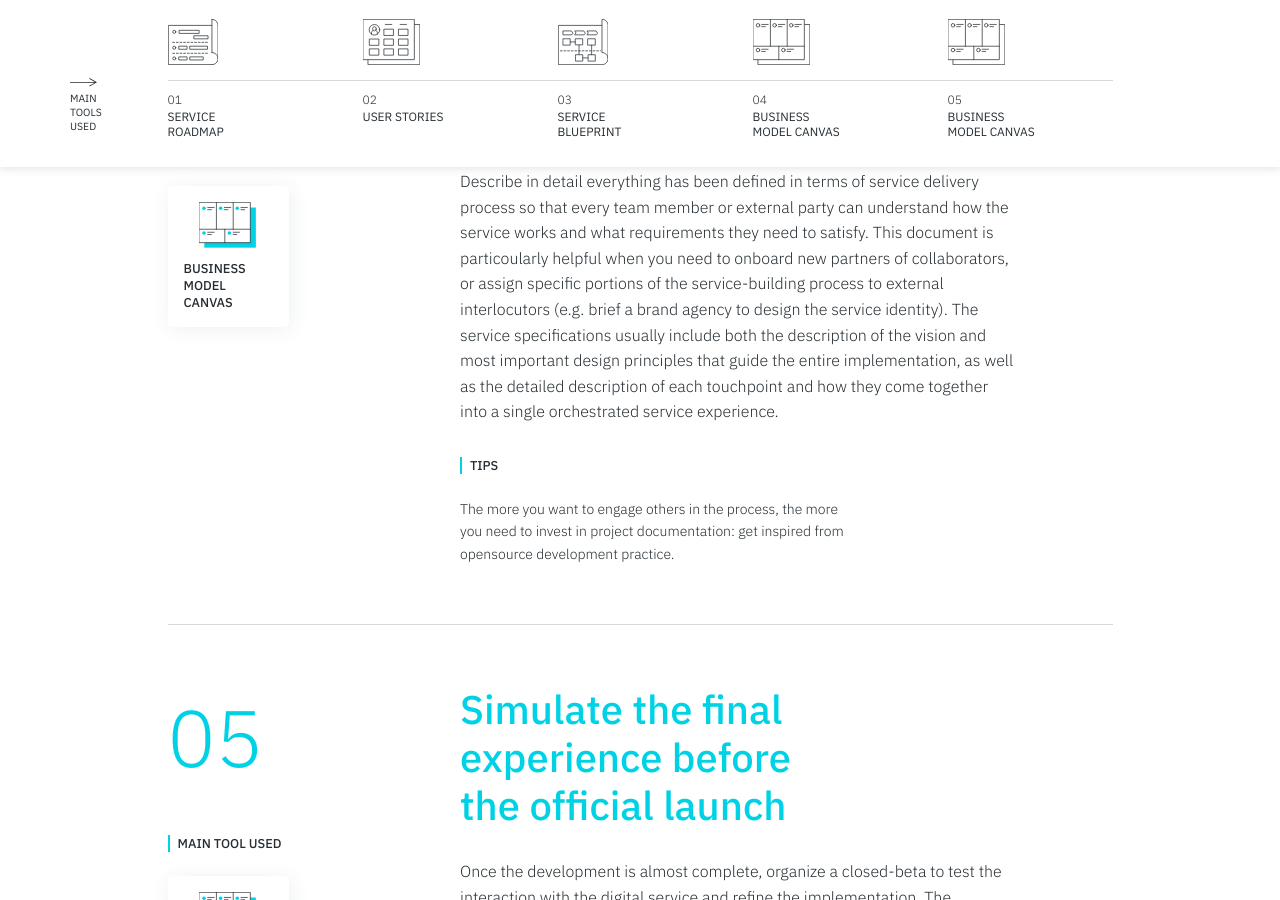
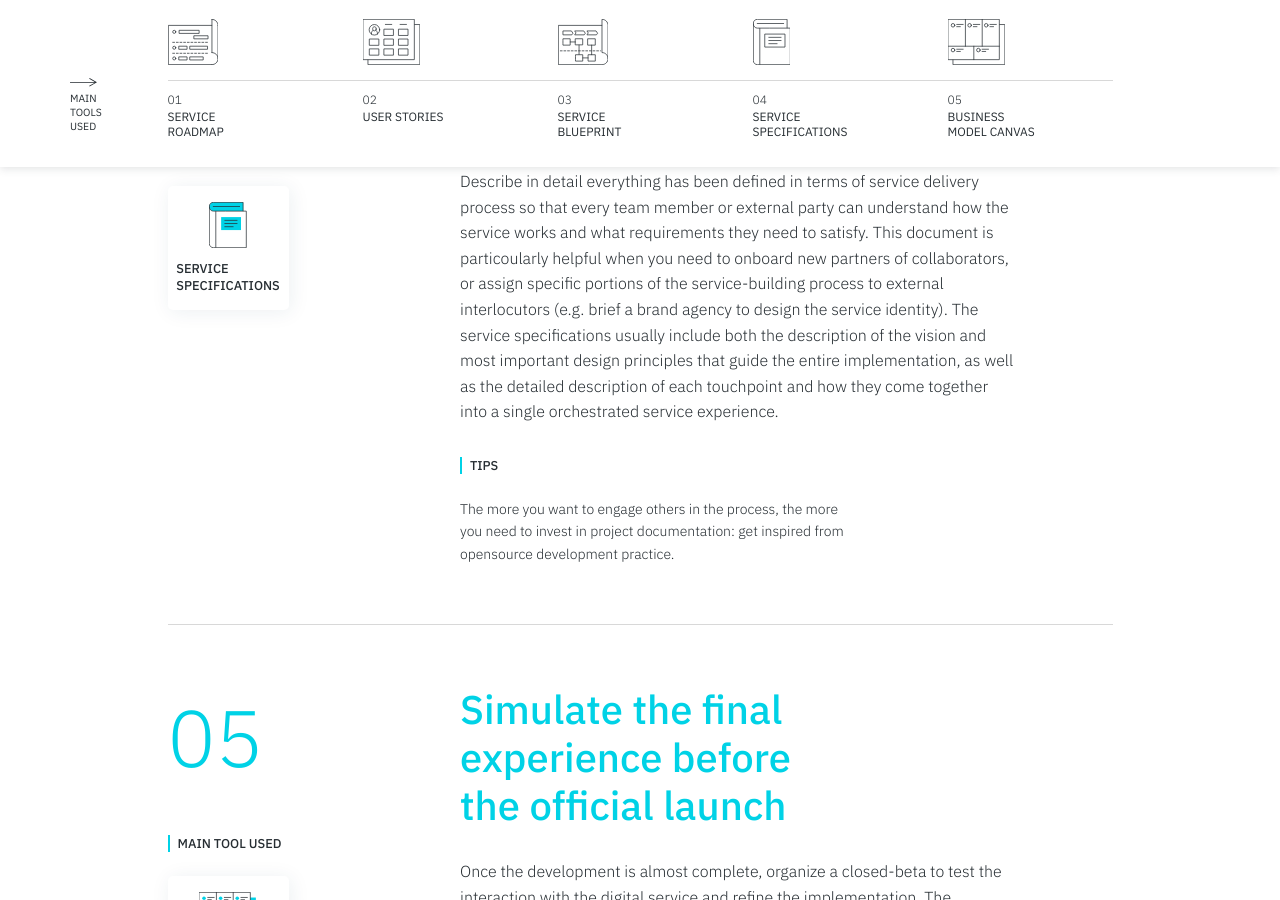
Before and after one commit to service-design-tools/sdt-website, a Jekyll site: the page built from _tutorials/how-to-make-a-digital-service-real.md, in a window 1280 px wide and 900 px high, scrolled down 2678 px. Built offline with Jekyll 4.4.1, drawn with Linux system fonts in a browser that asks for light colours.

Commit message:
Update tutorial “how-to-make-a-digital-service-real”

```diff
--- a/_tutorials/how-to-make-a-digital-service-real.md
+++ b/_tutorials/how-to-make-a-digital-service-real.md
@@ -64,7 +64,7 @@ steps:
       invest in project documentation: get inspired from opensource development
       practice.
     title: Document all your choices and reccomendations
-    tool: Business Model Canvas
+    tool: Service Specifications
   - description: >-
       Once the development is almost complete, organize a closed-beta to test
       the interaction with the digital service and refine the implementation.
```
